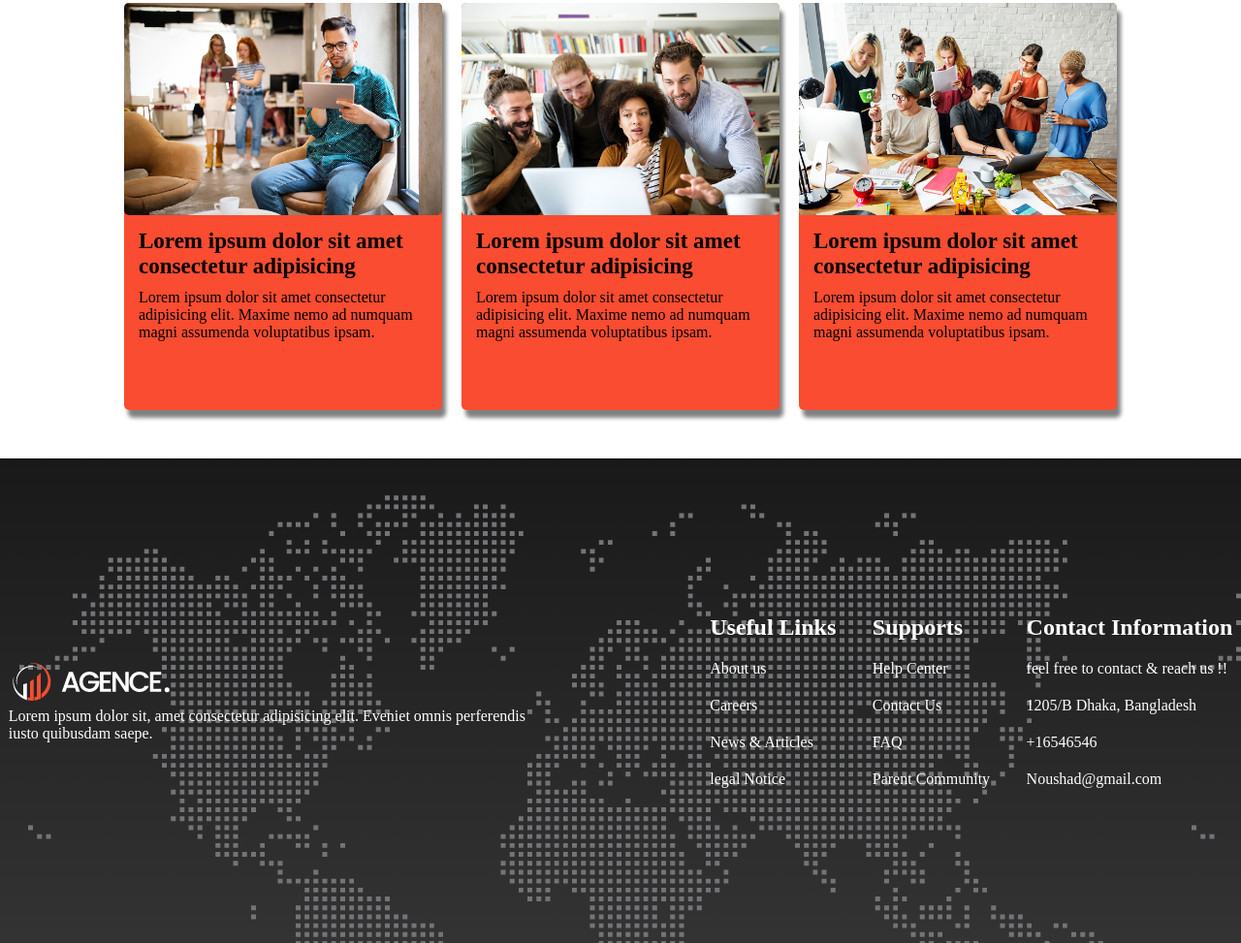
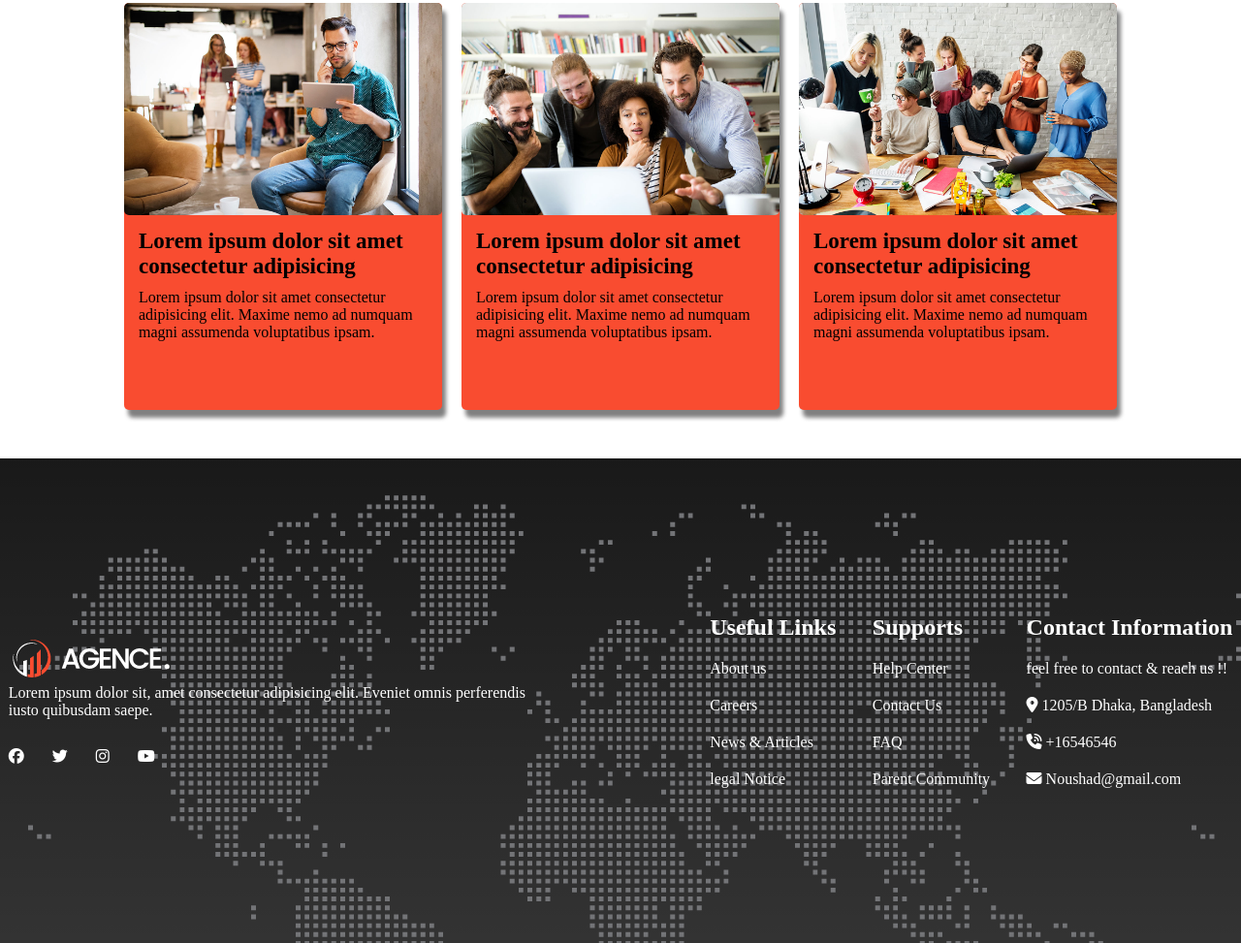
Before and after one commit to noushadzaman/digital-agency-web-design, a plain HTML site: page index.html in a window 1280 px wide. Shown: the part 1900-2873 px from the top of the page at 97% size. Drawn offline with Linux system fonts and the light colour scheme.

Commit message:
all done

```diff
--- a/index.html
+++ b/index.html
@@ -4,6 +4,7 @@
     <meta charset="UTF-8" />
     <meta name="viewport" content="width=device-width, initial-scale=1.0" />
     <link rel="stylesheet" href="style.css" />
+    <script src="https://kit.fontawesome.com/2ae07c8a3e.js" crossorigin="anonymous"></script>
     <title>Digital Agency Website</title>
   </head>
   <body>
@@ -127,10 +128,10 @@
         <div>
             <img src="./asset/logo/logo.png" alt="">
             <p class="footer-description">Lorem ipsum dolor sit, amet consectetur adipisicing elit. Eveniet omnis perferendis iusto quibusdam saepe.</p>
-            <a href=""></a>
-            <a href=""></a>
-            <a href=""></a>
-            <a href=""></a>
+            <a class="socials" href=""><i class="fa-brands fa-facebook"></i></a>
+            <a class="socials" href=""><i class="fa-brands fa-twitter"></i></a>
+            <a class="socials" href=""><i class="fa-brands fa-instagram"></i></a>
+            <a class="socials" href=""><i class="fa-brands fa-youtube"></i></a>
         </div>
         <div>
             <h2>Useful Links</h2>
@@ -154,9 +155,9 @@
             <h2>Contact Information</h2>
             <ul>
                 <li><a href="">feel free to contact & reach us !!</a></li>
-                <li><a href="">1205/B Dhaka, Bangladesh</a></li>
-                <li><a href="">+16546546</a></li>
-                <li><a href="">Noushad@gmail.com</a></li>
+                <li><a href=""><i class="fa-solid fa-location-dot"></i> 1205/B Dhaka, Bangladesh</a></li>
+                <li><a href=""><i class="fa-solid fa-phone-volume"></i> +16546546</a></li>
+                <li><a href=""><i class="fa-solid fa-envelope"></i> Noushad@gmail.com</a></li>
             </ul>
         </div>
     </footer>
--- a/style.css
+++ b/style.css
@@ -208,6 +208,7 @@ li {
 }
 .footer-description{
     width: 80%;
+    margin-bottom: 30px;
 }
 .card-description{
     margin-left: 15px;
@@ -216,3 +217,7 @@ li {
 nav  a:hover{
     color: #f94c30;
 }
+.socials{
+    width: 50px;
+    margin-right: 25px;
+}
```
